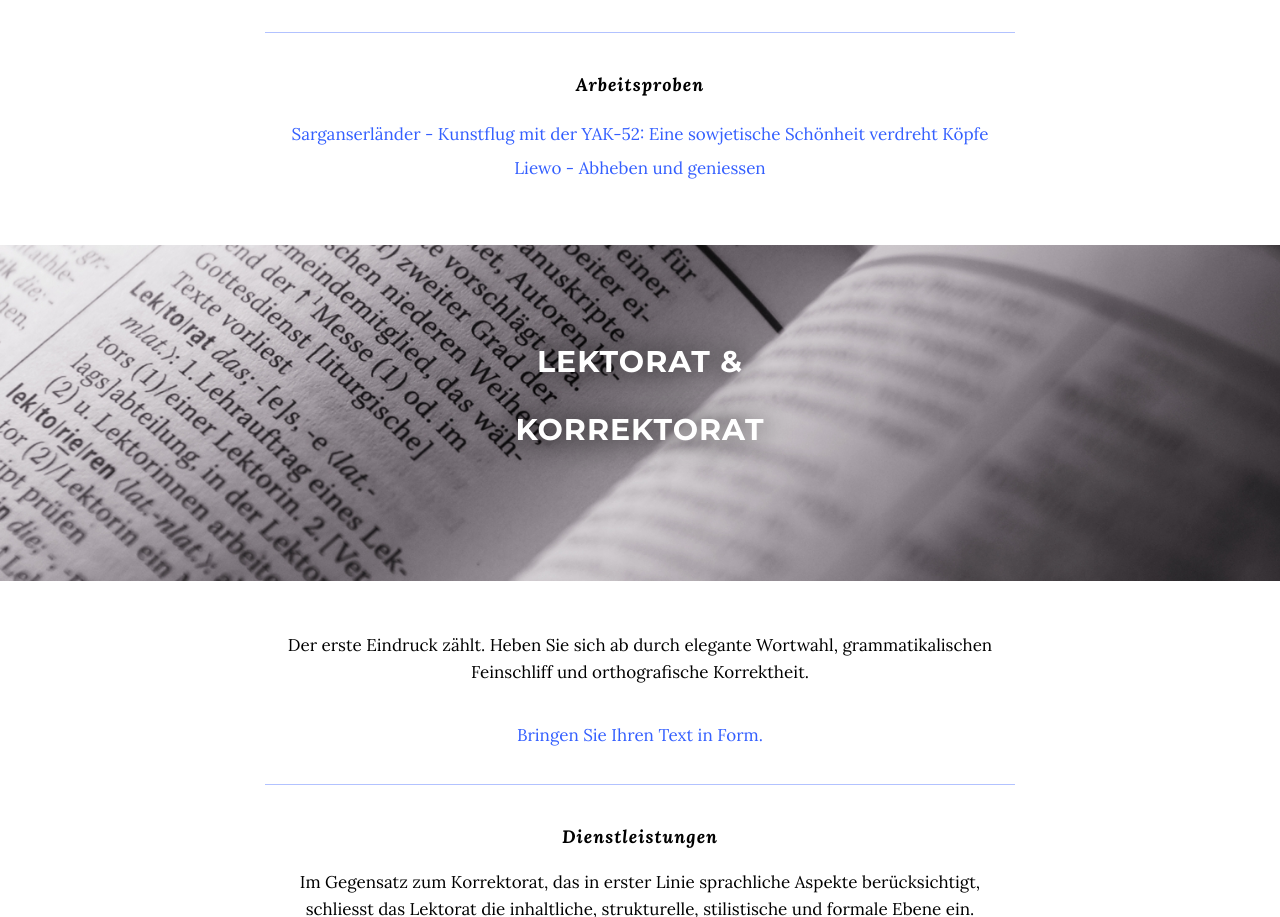
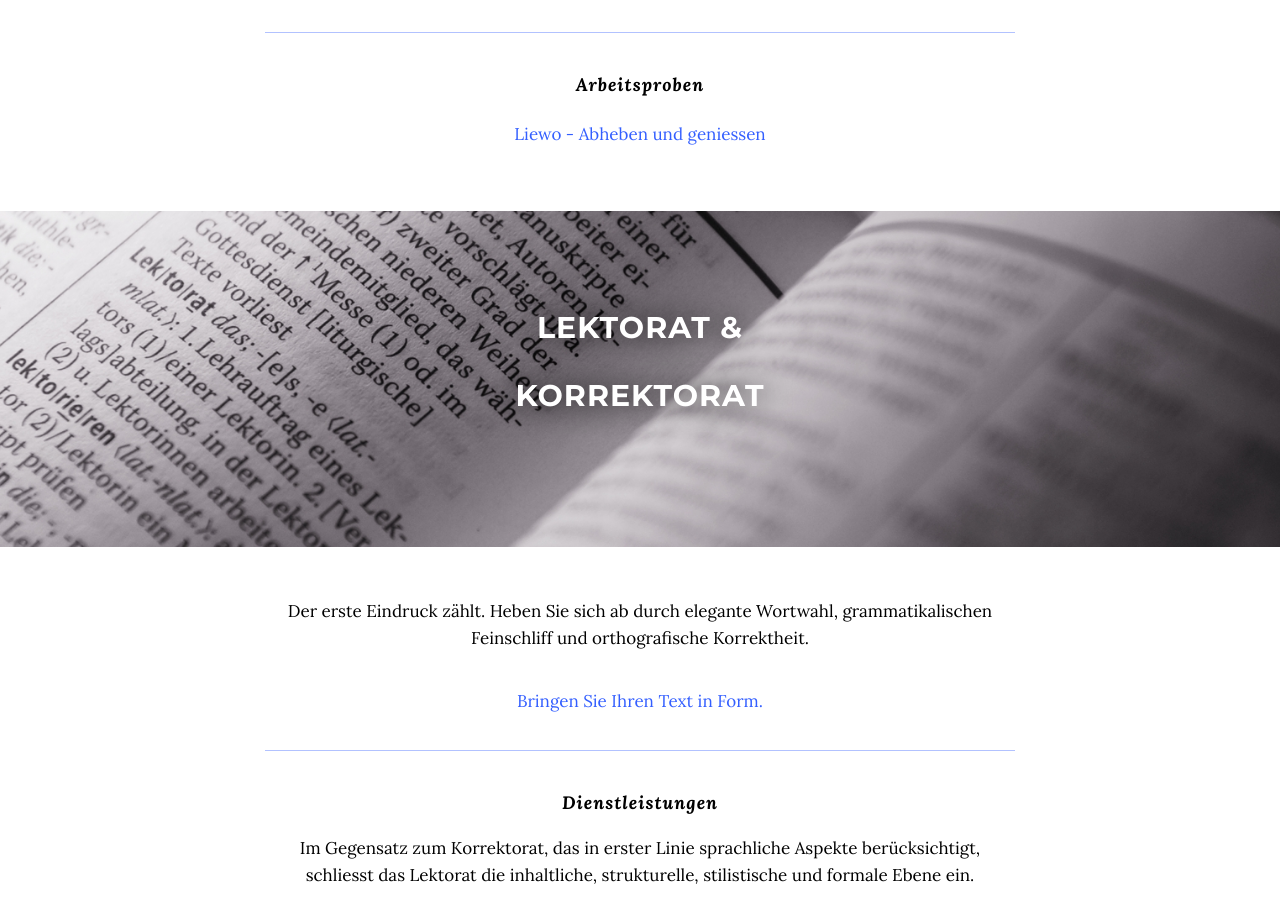
Before and after one commit to tashidolma-hinz/silbenschmiede, a plain HTML site: page index.html in a window 1280 px wide. Shown: the part 1737-2654 px from the top of the page. Drawn offline with Linux system fonts and the light colour scheme; some packages are replaced by stand-ins of ours.

Commit message:
Minor Update

```diff
--- a/index.html
+++ b/index.html
@@ -169,7 +169,6 @@
 
                 <h3>Arbeitsproben</h3>
 		  <ul class="manuallist-1">
-		    <li><a href="media/Silbenschmiede_Medienarbeit_Jun2016.pdf" target="_blank">Sarganserl&auml;nder - Kunstflug mit der YAK-52: Eine sowjetische Sch&ouml;nheit verdreht K&ouml;pfe</a></li>
 		    <li><a href="media/Silbenschmiede_Medienarbeit_Nov2015.pdf" target="_blank">Liewo - Abheben und geniessen</a></li>
             </div>
         </div>
```
Also changed, not shown: 3 other files.
